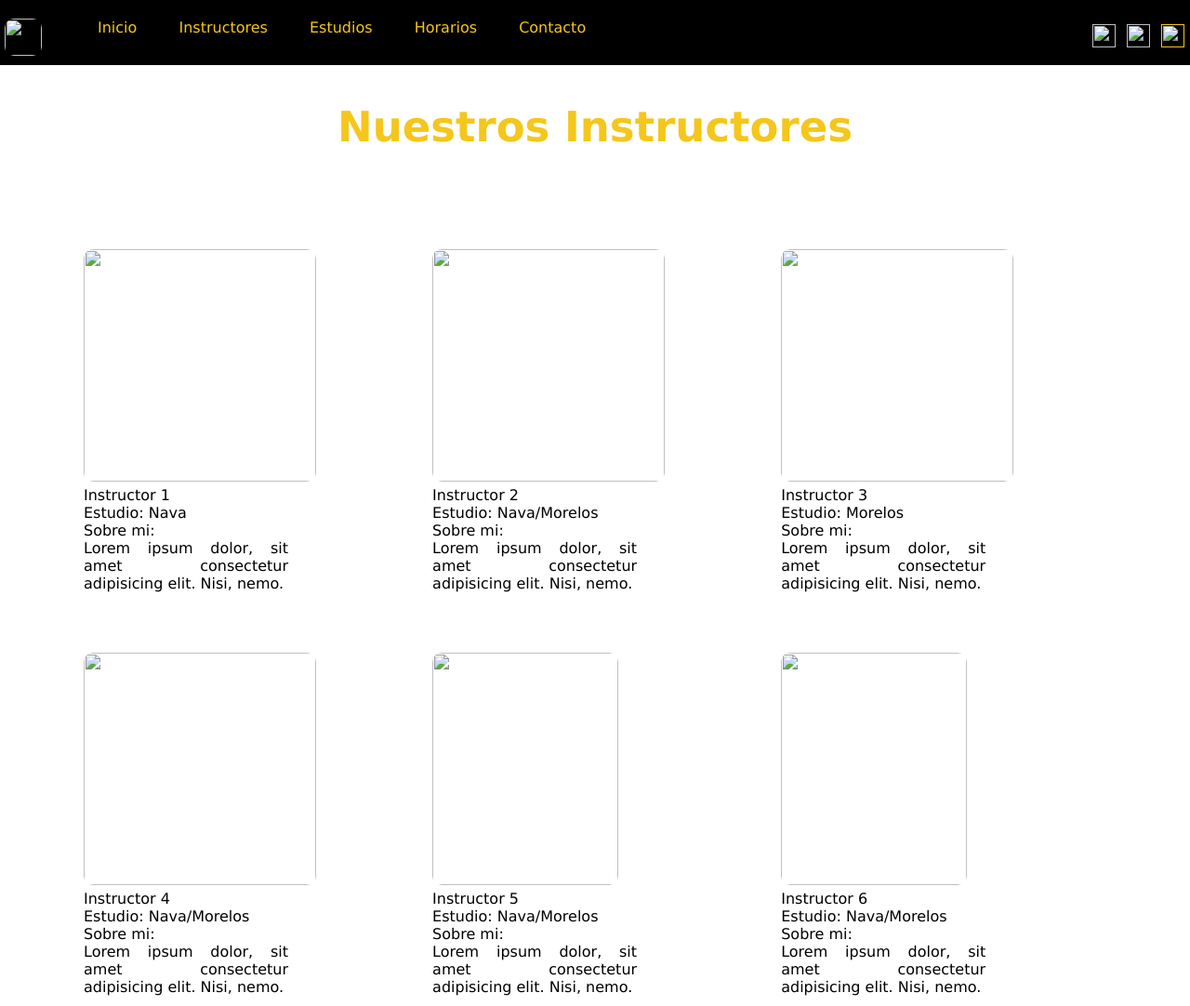
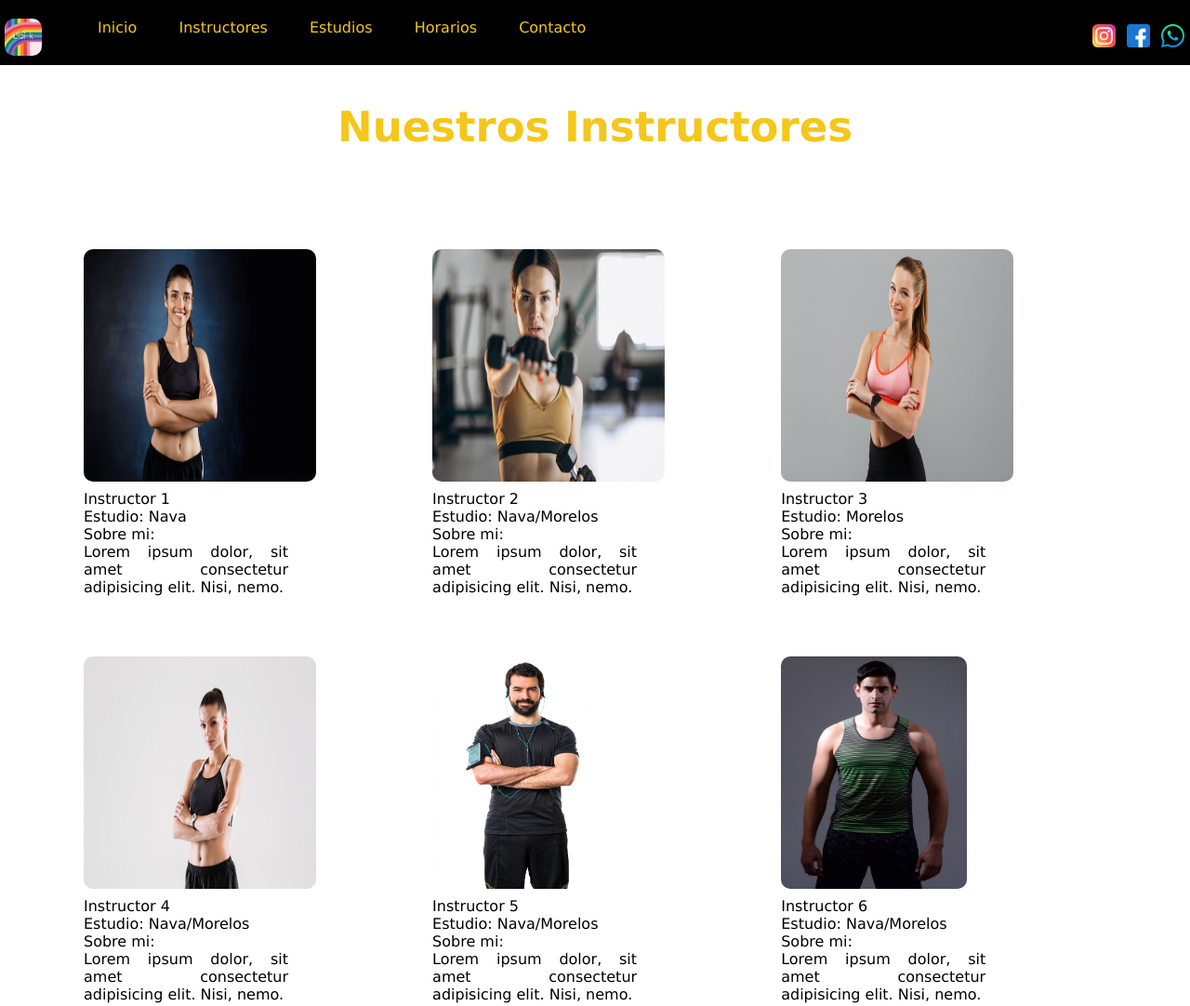
Before and after one commit to Vnevarez29/proyecto-coder-58465, a plain HTML site: page pages/instructores.html in a window 1280 px wide. Shown: the top 1082 px of the page at 93% size. Drawn offline with Linux system fonts and the light colour scheme; files that its build step writes are made by us from their sources.

Commit message:
actualizacion de nav y logos

```diff
--- a/pages/instructores.html
+++ b/pages/instructores.html
@@ -12,15 +12,15 @@
         <div>
             <nav>
                 <ul>
-                    <li><img src="./imgs/logoBaik2.jpg" alt="" id="logo"></li>
+                    <li><img src="../imgs/logoBaik2.jpg" alt="" id="logo"></li>
                     <li> <a href="../index.html">Inicio</a> </li>
                     <li> <a href="#">Instructores</a> </li>
                     <li> <a href="../pages/studios.html">Estudios</a> </li>
                     <li> <a href="../pages/horarios.html">Horarios</a> </li>
                     <li> <a href="../pages/contacto.html">Contacto</a> </li>
-                    <li><a href=""><img src="./icons/whatsapp.png" alt="" class="imgRedes"></a></li>
-                    <li><img src="./icons/facebook.png" alt="" class="imgRedes"></li>
-                    <li></li><img src="./icons/instagram.png" alt="" class="imgRedes"></li>
+                    <li><a href=""><img src="../icons/whatsapp.png" alt="" class="imgRedes"></a></li>
+                    <li><img src="../icons/facebook.png" alt="" class="imgRedes"></li>
+                    <li></li><img src="../icons/instagram.png" alt="" class="imgRedes"></li>
                 </ul>
 
             </nav>
@@ -30,7 +30,7 @@
     <main>
         <h1>Nuestros Instructores</h1>
         <article class="instructores">
-            <img src="./imgs/spining-instructor-1.jpg" alt="" class="tamImgInst">
+            <img src="../imgs/spining-instructor-1.jpg" alt="" class="tamImgInst">
             <p class="parrafoInstru">Instructor 1 </p>
             <p class="parrafoInstru">Estudio: Nava</p>
             <p class="parrafoInstru">Sobre mi:</p>
@@ -38,7 +38,7 @@
         </article>
 
         <article class="instructores">
-            <img src="./imgs/spining-instructor-2.jpg" alt="" class="tamImgInst">
+            <img src="../imgs/spining-instructor-2.jpg" alt="" class="tamImgInst">
             <p class="parrafoInstru">Instructor 2 </p>
             <p class="parrafoInstru">Estudio: Nava/Morelos</p>
             <p class="parrafoInstru">Sobre mi:</p>
@@ -46,7 +46,7 @@
         </article>
 
         <article class="instructores">
-            <img src="./imgs/spining-instructor-3.jpg" alt="" class="tamImgInst">
+            <img src="../imgs/spining-instructor-3.jpg" alt="" class="tamImgInst">
             <p class="parrafoInstru">Instructor 3 </p>
             <p class="parrafoInstru">Estudio: Morelos</p>
             <p class="parrafoInstru">Sobre mi:</p>
@@ -54,7 +54,7 @@
         </article>
 
         <article class="instructores">
-            <img src="./imgs/spining-instructor-4.jpg" alt="" class="tamImgInst">
+            <img src="../imgs/spining-instructor-4.jpg" alt="" class="tamImgInst">
             <p class="parrafoInstru">Instructor 4 </p>
             <p class="parrafoInstru">Estudio: Nava/Morelos</p>
             <p class="parrafoInstru">Sobre mi:</p>
@@ -62,7 +62,7 @@
         </article>
 
         <article class="instructores">
-            <img src="./imgs/spining-instructor-5.jpg" alt="" id="tamImgInstMen">
+            <img src="../imgs/spining-instructor-5.jpg" alt="" id="tamImgInstMen">
             <p class="parrafoInstru">Instructor 5 </p>
             <p class="parrafoInstru">Estudio: Nava/Morelos</p>
             <p class="parrafoInstru">Sobre mi:</p>
@@ -70,7 +70,7 @@
         </article>
 
         <article class="instructores">
-            <img src="./imgs/spining-instructor-6.jpg" alt="" id="tamImgInstMen">
+            <img src="../imgs/spining-instructor-6.jpg" alt="" id="tamImgInstMen">
             <p class="parrafoInstru">Instructor 6 </p>
             <p class="parrafoInstru">Estudio: Nava/Morelos</p>
             <p class="parrafoInstru">Sobre mi:</p>
@@ -78,7 +78,7 @@
         </article>
 
         <section id="botonInstructores">
-            <button class="boton"> <a href="./contacto.html">Ponte en contacto</a></button>
+            <button class="boton"> <a href="../pages/contacto.html">Ponte en contacto</a></button>
         </section>
 
     </main>
```
Also changed, not shown: pages/contacto.html (+4 -4 lines), pages/horarios.html (+5 -5 lines), pages/studios.html (+7 -8 lines).
